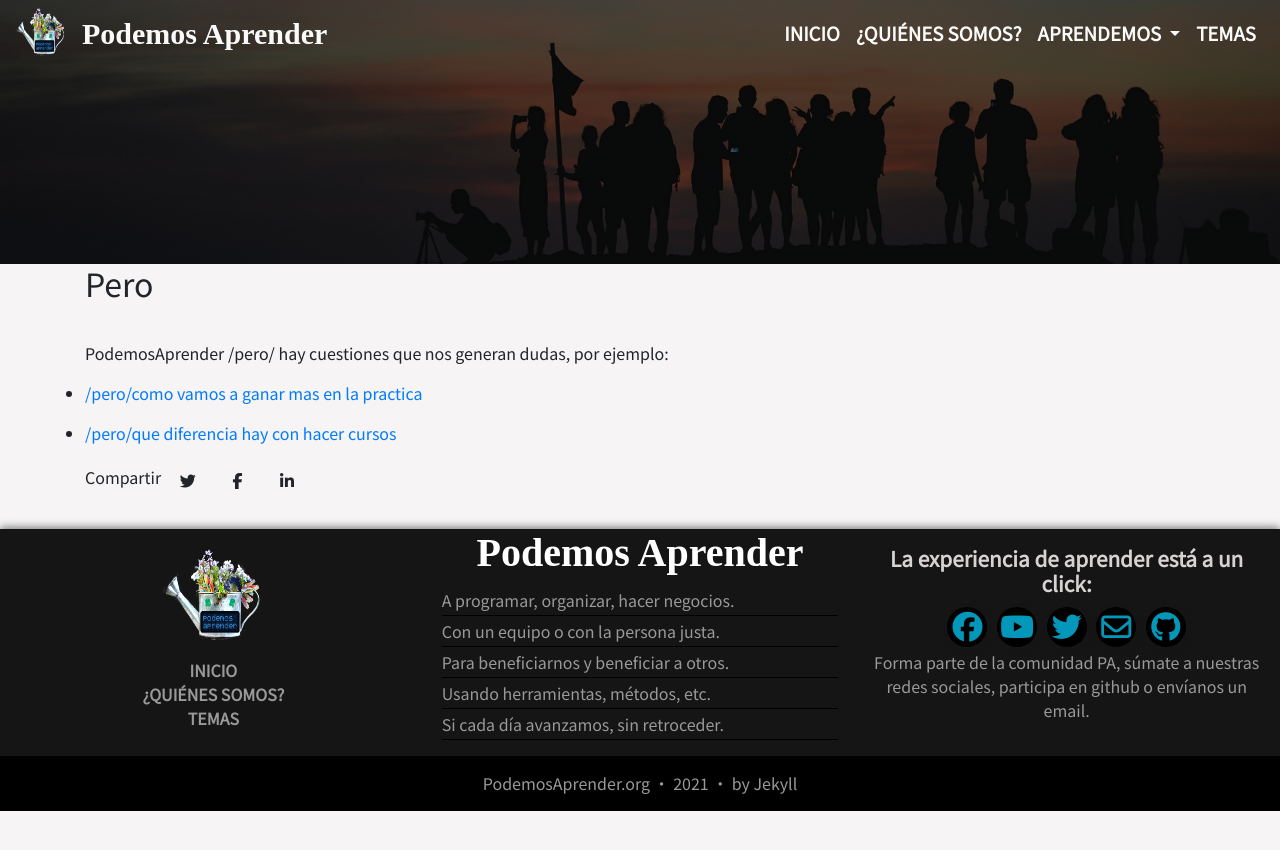
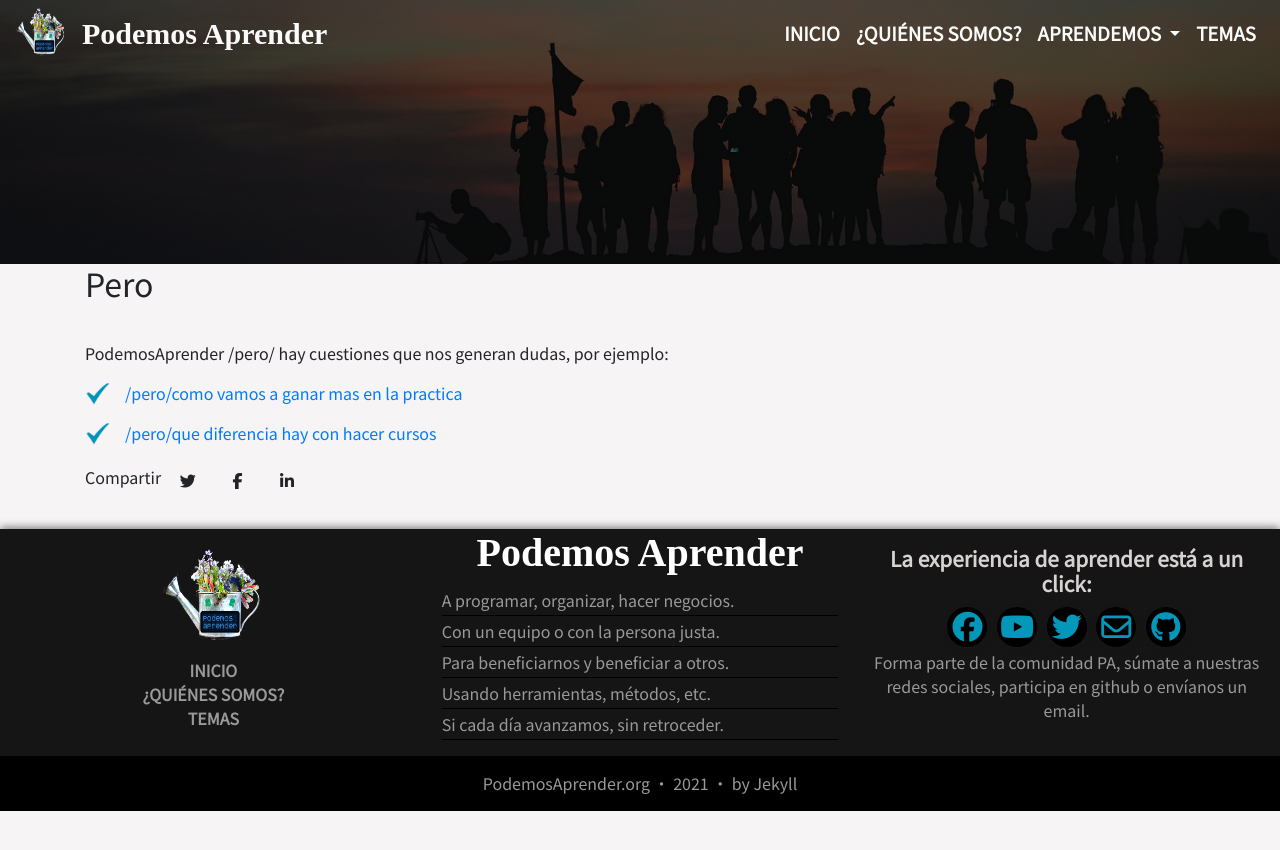
Before and after one commit to podemosaprender/podemosaprender.github.io, a Jekyll site: the page built from _contenidos/00marco/kw-pero.md, in a window 1280 px wide. Shown: the top 850 px of the page. Built offline with Jekyll 4.4.1, drawn with Linux system fonts in a browser that asks for light colours; nearby versions of some CDN libraries; some web fonts are replaced; comment, search, counter and statistics services are not loaded.

Commit message:
Se agrego class lista

```diff
--- a/_layouts/page.html
+++ b/_layouts/page.html
@@ -5,7 +5,7 @@ layout: base
 {% include header.html type="page" %}
 
 
-<div class="container" role="main">
+<div class="container lista" role="main">
   <div class="row">
     <div class="col-lg-8 col-lg-offset-2 col-md-10 col-md-offset-1">
 		{% if page.img %}
```
